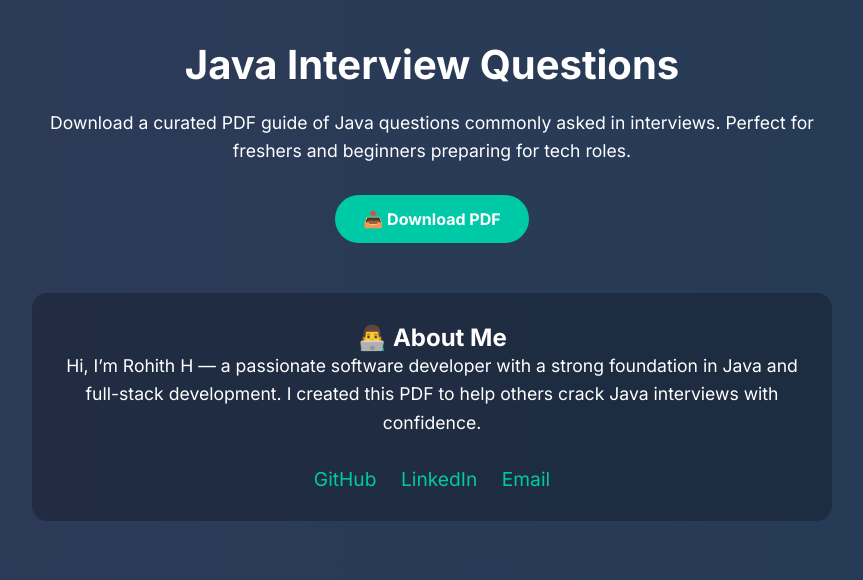
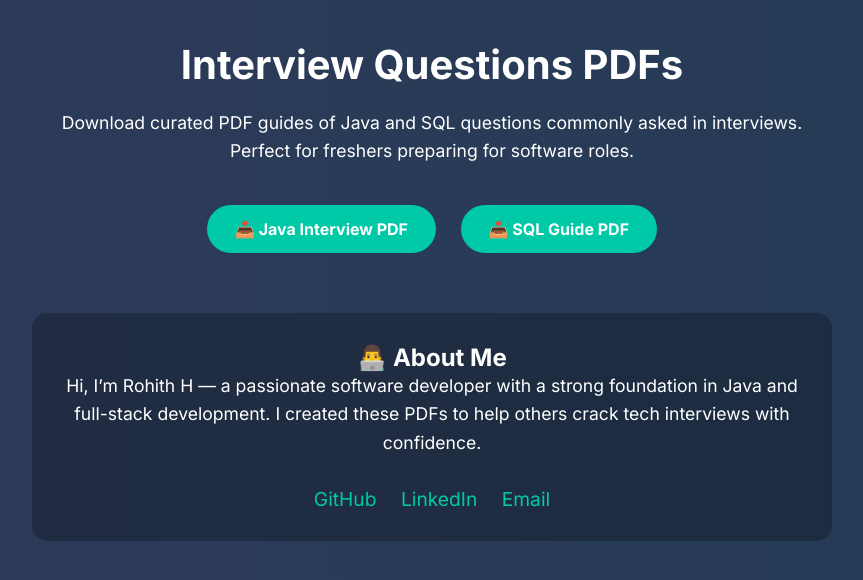
Before and after one commit to Rohith-6544/java-pdf-site, a plain HTML site: page index.html in a window 1280 px wide. Shown: the whole page, without its empty margins (208-1071 px from the left). Drawn offline with Linux system fonts and the light colour scheme.

Commit message:
Update index.html

```diff
--- a/index.html
+++ b/index.html
@@ -3,7 +3,7 @@
 <head>
   <meta charset="UTF-8" />
   <meta name="viewport" content="width=device-width, initial-scale=1.0" />
-  <title>Java Interview Questions</title>
+  <title>Interview Questions PDFs</title>
   <link href="https://fonts.googleapis.com/css2?family=Inter:wght@400;700&display=swap" rel="stylesheet" />
   <style>
     * {
@@ -48,6 +48,7 @@
       border-radius: 50px;
       transition: all 0.3s ease;
       display: inline-block;
+      margin: 10px;
     }
 
     .button:hover {
@@ -90,15 +91,17 @@
 </head>
 <body>
   <div class="container">
-    <h1>Java Interview Questions</h1>
-    <p>Download a curated PDF guide of Java questions commonly asked in interviews. Perfect for freshers and beginners preparing for tech roles.</p>
-    <a class="button" href="Java_Interview_Questions_Freshers.pdf" download>📥 Download PDF</a>
+    <h1>Interview Questions PDFs</h1>
+    <p>Download curated PDF guides of Java and SQL questions commonly asked in interviews. Perfect for freshers preparing for software roles.</p>
+
+    <a class="button" href="Java_Interview_Questions_Freshers.pdf" download>📥 Java Interview PDF</a>
+    <a class="button" href="SQL_Constraints_and_Concepts.pdf" download>📥 SQL Guide PDF</a>
 
     <div class="about">
       <h2>👨‍💻 About Me</h2>
-      <p>Hi, I’m Rohith H — a passionate software developer with a strong foundation in Java and full-stack development. I created this PDF to help others crack Java interviews with confidence.</p>
+      <p>Hi, I’m Rohith H — a passionate software developer with a strong foundation in Java and full-stack development. I created these PDFs to help others crack tech interviews with confidence.</p>
       <div class="socials">
-        <a href="https://github.com/Rohith-6544" target="_blank">GitHub</a>
+       <a href="https://github.com/Rohith-6544" target="_blank">GitHub</a>
         <a href="https://www.linkedin.com/in/rohithh2001" target="_blank">LinkedIn</a>
         <a href="mailto:rohithh1002@gmail.com">Email</a>
       </div>
```
